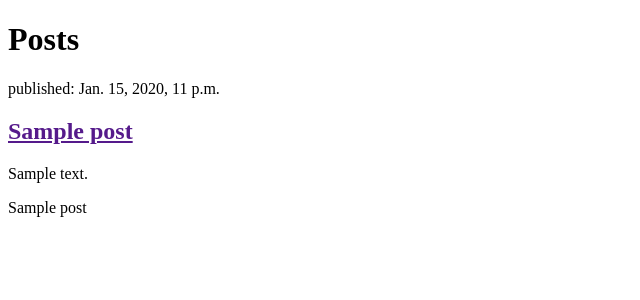
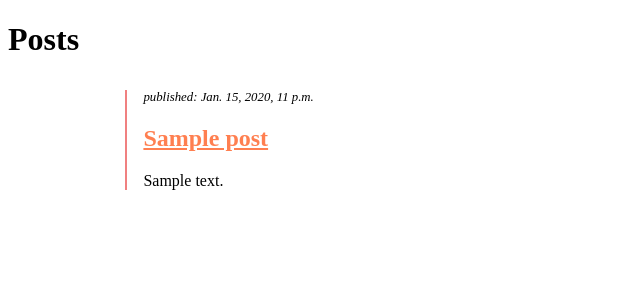
Before and after one commit to patrikniebur/django, a Django app: template blog/templates/blog/post_list.html in a window 1280 px wide. Shown: the top 300 px of the page, without its empty margins (0-640 px from the left). Run offline with Django 3.2, Linux system fonts and the light colour scheme; the template is opened without the code that fills it: values that come from a table or form of the project are taken from there, others are empty; tables that the repository leaves empty hold one stand-in row (values such as "Sample post").

Commit message:
Post single page

```diff
--- /dev/null
+++ b/blog/static/css/blogs.css
@@ -0,0 +1,16 @@
+article {
+    width: 80%;
+    padding-left: 1em;
+    margin: 2em auto;
+    border-left: 2px solid lightcoral;
+}
+
+article a {
+    color: coral;
+}
+
+article p:first-child {
+    font-style: italic;
+    font-size: 0.8em;
+    text-decoration: dotted;
+}
--- /dev/null
+++ b/blog/templates/blog/base.html
@@ -0,0 +1,15 @@
+{% load staticfiles %}
+<!DOCTYPE html>
+<html lang="en">
+<head>
+    <meta charset="UTF-8">
+    <meta name="viewport" content="width=device-width, initial-scale=1.0">
+    <meta http-equiv="X-UA-Compatible" content="ie=edge">
+    <title>Django blog</title>
+    <link rel="stylesheet" href="{% static 'css/blogs.css' %}">
+</head>
+<body>
+    {% block content %}
+    {% endblock %}
+</body>
+</html>
--- a/blog/templates/blog/post_list.html
+++ b/blog/templates/blog/post_list.html
@@ -1,20 +1,11 @@
-<!DOCTYPE html>
-<html lang="en">
-<head>
-    <meta charset="UTF-8">
-    <meta name="viewport" content="width=device-width, initial-scale=1.0">
-    <meta http-equiv="X-UA-Compatible" content="ie=edge">
-    <title>Django blog</title>
-</head>
-<body>
+{% extends 'blog/base.html' %}
+{% block content %}
     <h1>Posts</h1>
     {% for post in posts %}
         <article>
             <p>published: {{ post.published_date }}</p>
-            <h1><a href="">{{ post.title }}</a></h1>
+            <h1><a href="{% url 'post_detail' pk=post.pk %}">{{ post.title }}</a></h1>
             <p>{{ post.text|linebreaksbr }}</p>
         </article>
-        {{ post }}
     {% endfor %}
-</body>
-</html>
+{% endblock %}
--- a/blog/urls.py
+++ b/blog/urls.py
@@ -3,4 +3,5 @@ from . import views
 
 urlpatterns = [
     url(r'^$', views.post_list, name='post_list'),
+    url(r'^post/(?P<pk>\d+)/$', views.post_detail, name='post_detail'),
 ]
--- a/blog/views.py
+++ b/blog/views.py
@@ -1,4 +1,4 @@
-from django.shortcuts import render
+from django.shortcuts import render, get_object_or_404
 from django.utils import timezone
 from .models import Post
 
@@ -6,3 +6,7 @@ from .models import Post
 def post_list(request):
     posts = Post.objects.filter(published_date__lte=timezone.now()).order_by('published_date')
     return render(request, 'blog/post_list.html', {'posts': posts})
+
+def post_detail(request, pk):
+    post = get_object_or_404(Post, pk=pk)
+    return render(request, 'blog/post_detail.html', { 'post': post })
```
Also changed, not shown: blog/templates/blog/post_detail.html (added, +9 -0 lines).
